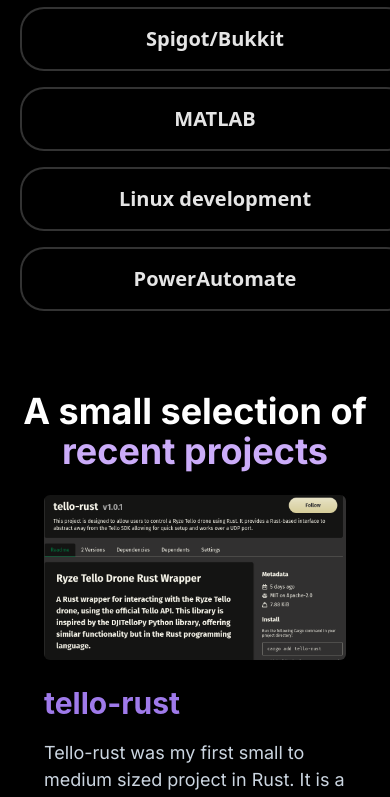
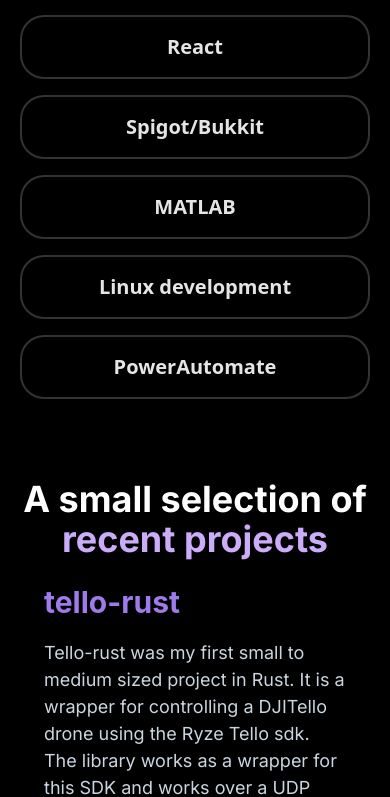
Before and after one commit to RThom6/rthom6.github.io, a Next.js app: page / in a window 390 px wide. Shown: the part 4363-5160 px from the top of the page. Built offline with nearby package versions, Linux system fonts and the light colour scheme.

Commit message:
moved stuff to index, changed spacing

```diff
--- a/components/about-me.tsx
+++ b/components/about-me.tsx
@@ -5,7 +5,7 @@
 
 const Grid = () => {
   return (
-    <section id="projects" className="min-h-screen topAndBottomMargin">
+    <section id="projects" className="min-h-screen py-20">
       {/* <BackgroundBeamsWithCollision> */}
         <div className="max-w-5xl mx-auto relative flex items-center w-full justify-center">
           <h1 className="heading text-center mb-12 absolute left-0 right-0 top-0 mx-auto">
--- a/components/recent-projects.tsx
+++ b/components/recent-projects.tsx
@@ -1,6 +1,6 @@
 import React from "react";
 import { FaLocationArrow } from "react-icons/fa";
-import { projects } from "@/data";
+import { recentProjects } from "@/data";
 import { ProjectSection } from "./ui/project-section";
 
 const RecentProjects = () => {
@@ -10,22 +10,15 @@
         A small selection of{" "}
         <span className="text-purple">recent projects</span>
       </h1>
-      <ProjectSection
-          title="tello-rust"
-          description="Tello-rust was my first small to medium sized project in Rust. It is a wrapper for controlling a DJITello drone using the Ryze Tello sdk. The library works as a wrapper for this SDK and works over a UDP port. The aim of it was to translate DJITelloPy from Python to Rust as a way of learning a bit about a new language. I uploaded version 1.0 of the library to crates.io ('The rust community's crate registry') on the 14th of September 2024 and by the 19th it had garnered over 350 downloads."
-          imageUrl="/resources/tell-rust.png"
-        />
-      <div className="flex flex-wrap items-center justify-center p-4 gap-16 mt-10">
-        {projects.map((item) => (
-          <div
-            className="lg:min-h-[32.5rem] h-[25rem] flex items-center justify-center sm:w-96 w-[80vw]"
-            key={item.id}
-          >
-
-          </div>
-        ))}
-
-      </div>
+      {recentProjects.map((item, i) => (
+        <ProjectSection
+          key={i}
+          title={item.title}
+          description={item.description}
+          description2={item.description2}
+          imageUrl={item.imageUrl}
+          />
+      ))}
     </div>
   );
 };
--- a/components/skills.tsx
+++ b/components/skills.tsx
@@ -8,8 +8,8 @@
       <h1 className="heading text-center mb-12 relative mx-auto">
         Skills
       </h1>
-      <div className="mt-20">
-        <BentoGrid className="mx-auto w-screen">
+      <div className="mt-10">
+        <BentoGrid className="mx-auto">
           {skills.map((item, i) => (
             <BentoGridItem
               key={i}
--- a/components/ui/bento-grid.tsx
+++ b/components/ui/bento-grid.tsx
@@ -10,7 +10,7 @@
   return (
     <div
       className={cn(
-        "grid md:auto-rows-[10rem] grid-cols-1 md:grid-cols-5 gap-4 max-w-4xl mx-auto",
+        "grid md:auto-rows-[10rem] sm:grid-cols-1 md:grid-cols-5 gap-4 md:max-w-4xl mx-auto relative",
         className
       )}
     >
@@ -29,7 +29,7 @@
   return (
     <div
       className={cn(
-        "row-span-1 relative rounded-3xl group/bento hover:shadow-xl transition duration-200 shadow-input dark:shadow-none p-4 dark:bg-black dark:border-white/[0.2] bg-white border-transparent justify-center flex items-center border-2",
+        "row-span-1 relative rounded-3xl group/bento hover:shadow-xl transition duration-200 shadow-input dark:shadow-none p-4 dark:bg-black dark:border-white/[0.2] bg-white border-transparent justify-center flex items-center border-2 sm:w-full",
         className
       )}
     >
--- a/components/ui/project-section.tsx
+++ b/components/ui/project-section.tsx
@@ -4,10 +4,13 @@
   title: string;
   description: string;
   imageUrl: string;
+  description2?: string;
 };
 
-export const ProjectSection = ({ title, description, imageUrl }: ProjectSectionProps) => {
+export const ProjectSection = ({ title, description, imageUrl, description2 }: ProjectSectionProps) => {
   const flexDirection = useBreakpointValue<'row' | 'column'>({ base: 'column', md: 'row' });
+  const titleOrder = useBreakpointValue({ base: 0, md: 1 });
+  const imageOrder = useBreakpointValue({ base: 1, md: 0 });
 
   return (
     <Flex
@@ -22,7 +25,18 @@
       maxW="1920px"
       mx="auto"
     >
-      <Box flex="1">
+      <Box flex="1" textAlign="left" order={titleOrder}>
+        <Heading as="h2" size="xl" mb="4" color="purple.400">
+          {title}
+        </Heading>
+        <Text fontSize="lg" color="gray.300">
+          {description}
+          <br />
+          {description2}
+        </Text>
+      </Box>
+
+      <Box flex="1" order={imageOrder}>
         <Image
           src={imageUrl}
           alt={title}
@@ -31,15 +45,6 @@
           objectFit="cover"
         />
       </Box>
-
-      <Box flex="1" textAlign="left">
-        <Heading as="h2" size="xl" mb="4" color="purple.400">
-          {title}
-        </Heading>
-        <Text fontSize="lg" color="gray.300">
-          {description}
-        </Text>
-      </Box>
     </Flex>
   );
 };
--- a/data/index.ts
+++ b/data/index.ts
@@ -1,36 +1,16 @@
-export const projects = [
+export const recentProjects = [
     {
-        id: 1,
-        title: "3D Solar System Planets to Explore",
-        des: "Explore the wonders of our solar system with this captivating 3D simulation of the planets using Three.js.",
-        img: "/p1.svg",
-        iconLists: ["/re.svg", "/tail.svg", "/ts.svg", "/three.svg", "/fm.svg"],
-        link: "/ui.earth.com",
+        title: "tello-rust",
+        description: "Tello-rust was my first small to medium sized project in Rust. It is a wrapper for controlling a DJITello drone using the Ryze Tello sdk. The library works as a wrapper for this SDK and works over a UDP port. The aim of it was to translate DJITelloPy from Python to Rust as a way of learning a bit about a new language. I uploaded version 1.0 of the library to crates.io (the rust community's crate registry) on the 14th of September 2024 and by the 19th it had garnered over 350 downloads.",
+        description2: "Creating this Rust library to interact with the Tello drone has taught me several important concepts. I've gained a deeper understanding of Rust's ownership and borrowing model, particularly when using Arc and Mutex to safely share state across threads. I've also become more proficient in handling errors and optional values through Rust's Result and Option types. Additionally, managing state using HashMap and custom enums like StateValue has helped me appreciate Rust's ability to build safe, performant, and reliable systems.",
+        imageUrl: "/resources/tell-rust.png"
     },
     {
-        id: 2,
-        title: "Yoom - Video Conferencing App",
-        des: "Simplify your video conferencing experience with Yoom. Seamlessly connect with colleagues and friends.",
-        img: "/p2.svg",
-        iconLists: ["/next.svg", "/tail.svg", "/ts.svg", "/stream.svg", "/c.svg"],
-        link: "/ui.yoom.com",
-    },
-    {
-        id: 3,
-        title: "AI Image SaaS - Canva Application",
-        des: "A REAL Software-as-a-Service app with AI features and a payments and credits system using the latest tech stack.",
-        img: "/p3.svg",
-        iconLists: ["/re.svg", "/tail.svg", "/ts.svg", "/three.svg", "/c.svg"],
-        link: "/ui.aiimg.com",
-    },
-    {
-        id: 4,
-        title: "Animated Apple Iphone 3D Website",
-        des: "Recreated the Apple iPhone 15 Pro website, combining GSAP animations and Three.js 3D effects..",
-        img: "/p4.svg",
-        iconLists: ["/next.svg", "/tail.svg", "/ts.svg", "/three.svg", "/gsap.svg"],
-        link: "/ui.apple.com",
-    },
+        title: "Portfolio Webstie",
+        description: "My portfolio is the first website I'd worked on. It was built using Next.js, FlutterFlow, ChakraUI and was written in Typescript. It taught me to design my own page and how to style so that a site may look good on small, medium or large devices.",
+        description2: "The point of this portfolio page is to provide more information about myself and allow me to display some projects that I am proud of in a little more detail. If you're reading this and you have any feedback you might want to give, please feel free to contact me as I am always looking to improve.",
+        imageUrl: "/resources/portfolio.png"
+    }
 ];
 
 export const skills = [
```
Also changed, not shown: public/resources/portfolio.png (added).
